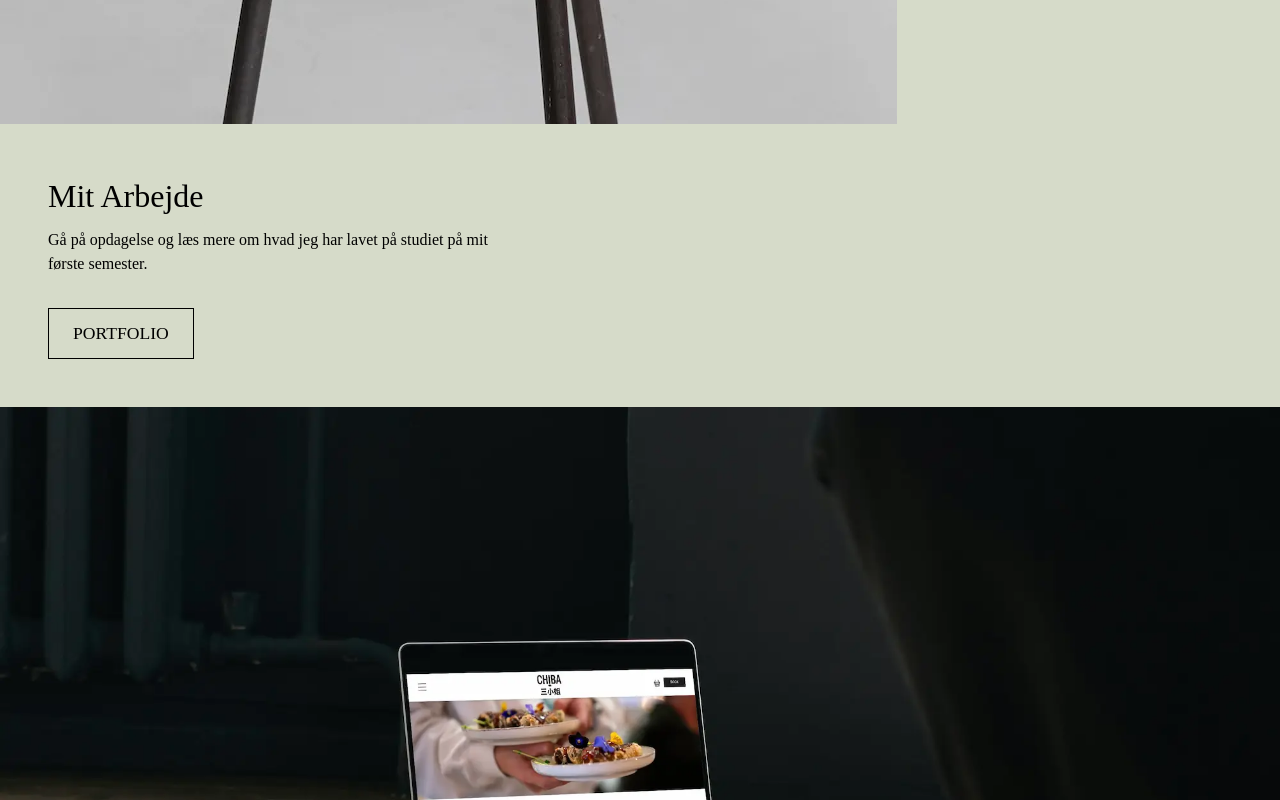
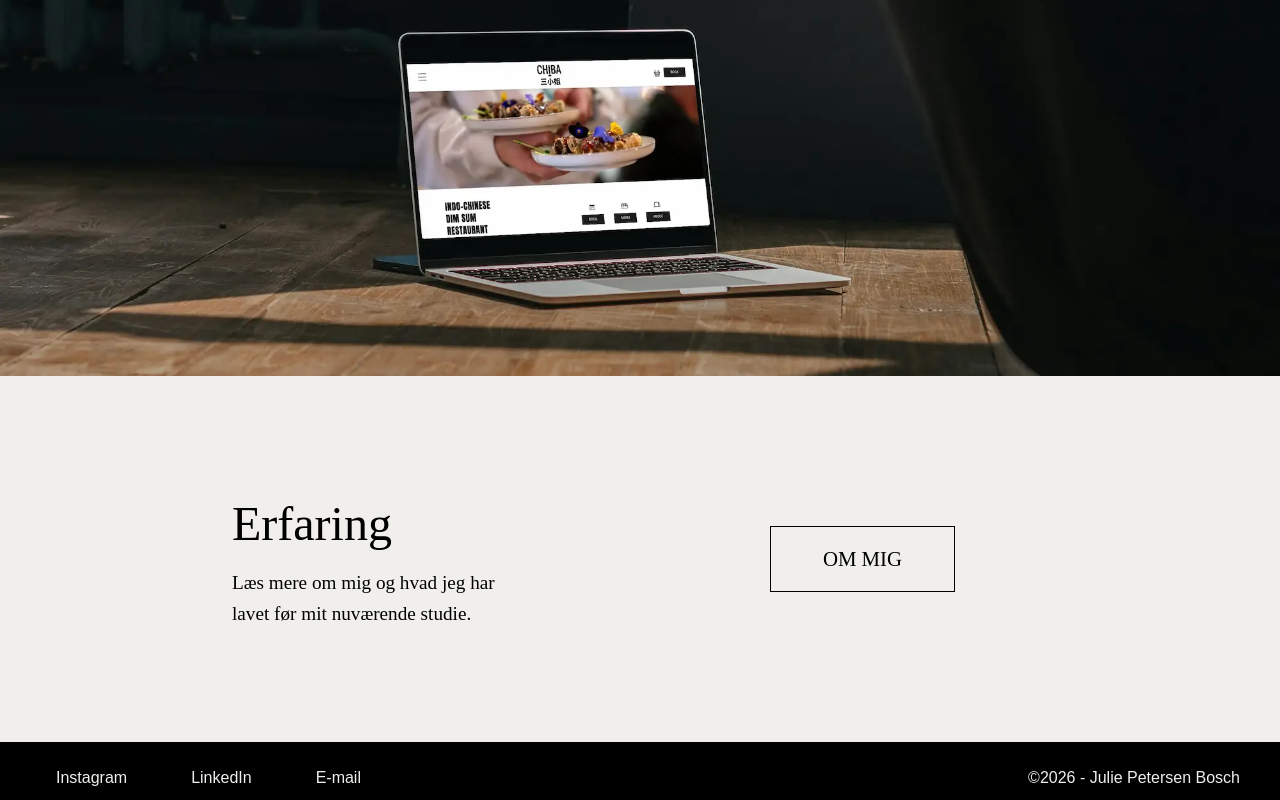
Before and after one commit to jubo0003/Portfoliosite, a plain HTML site: page index.html in a window 1280 px wide. Shown: the part 2540-3340 px from the top of the page. Drawn offline with Linux system fonts and the light colour scheme; a web font is replaced by a local one.

Commit message:
progress on desktop

```diff
--- a/css/general.css
+++ b/css/general.css
@@ -152,11 +152,22 @@ h2 {
 
 p {
   max-width: 65ch;
+  line-height: 1.6;
 }
 
 h3 {
   font-size: 2em;
   font-weight: 400;
+}
+
+@media (width>800px) {
+  h3 {
+    font-size: 3rem;
+  }
+
+  p {
+    font-size: 1.2rem;
+  }
 }
 
 /* cta styling */
--- a/css/index.css
+++ b/css/index.css
@@ -17,3 +17,10 @@
   gap: 2em;
   padding: 3em;
 }
+
+.flex-text-cta2 {
+  display: flex;
+  flex-direction: column;
+  gap: 2em;
+  padding: 3em;
+}
--- a/css/layout.css
+++ b/css/layout.css
@@ -19,7 +19,7 @@
   }
 }
 
-@media (width<800px) {
+@media (width>800px) {
   .burgernav {
     display: none;
 
@@ -27,4 +27,56 @@
       display: block;
     }
   }
+
+  .cta-green {
+    font-size: 1.3em;
+    padding: 0.8em 2.5em;
+  }
+
+  .cta-beige {
+    font-size: 1.3em;
+    padding: 0.8em 2.5em;
+  }
+
+  .flexbox1-1 {
+    display: flex;
+    flex-direction: row;
+    gap: 2em;
+
+    & img {
+      max-width: 50%;
+      padding: 4em 2.5em 4em 3em;
+    }
+  }
+
+  .flex-text-cta1 {
+    display: flex;
+    justify-content: center;
+    gap: 4em;
+  }
+
+  .flex-text-cta2 {
+    display: flex;
+    flex-direction: row;
+    gap: 17.2em;
+    padding: 7em 14.5em;
+  }
+
+  .om-cta {
+    display: flex;
+    align-self: center;
+  }
+
+  footer {
+    display: flex;
+    flex-direction: row;
+    justify-content: space-between;
+    padding: 1.5em 2.5em;
+  }
+
+  .footerlinks {
+    display: flex;
+    flex-direction: row;
+    gap: 4em;
+  }
 }
--- a/index.html
+++ b/index.html
@@ -16,9 +16,9 @@
       href="https://fonts.googleapis.com/css2?family=Hedvig+Letters+Sans&display=swap"
       rel="stylesheet"
     />
+    <link rel="stylesheet" href="css/index.css" />
     <link rel="stylesheet" href="css/general.css" />
     <link rel="stylesheet" href="css/layout.css" />
-    <link rel="stylesheet" href="css/index.css" />
   </head>
 
   <body>
@@ -73,14 +73,15 @@
           </div>
         </div>
       </header>
-      <div class="flexhero">
+      <div class="flexhero gridhero">
         <div>
           <img
+            class="heroimage"
             src="content/img/sunlight.webp"
             alt="sollys der reflekteres og rammer en væg"
           />
         </div>
-        <div>
+        <div class="herotext">
           <h2>
             MULTIMEDIEDESIGN // <br />
             STUDERENDE
@@ -89,7 +90,7 @@
         </div>
       </div>
 
-      <section class="bg-change">
+      <section class="bg-change flexbox1-1">
         <img
           src="content/img/juus-chair.webp"
           alt="macbook viser Juus hjemmeside"
@@ -98,8 +99,9 @@
           <div class="h3-p-index">
             <h3>Mit Arbejde</h3>
             <p>
-              Gå på opdagelse og læs mere om hvad jeg har lavet på studiet på
-              mit første semester.
+              Gå på opdagelse og læs mere om <br />
+              hvad jeg har lavet på studiet på mit <br />
+              første semester.
             </p>
           </div>
           <div>
@@ -111,12 +113,15 @@
         src="content/img/chiba-floor.webp"
         alt="macbook der viser CHIBAs hjemmeside"
       />
-      <div class="flex-text-cta1">
+      <div class="flex-text-cta2">
         <div class="h3-p-index">
           <h3>Erfaring</h3>
-          <p>Læs mere om mig og hvad jeg har lavet før mit nuværende studie.</p>
+          <p>
+            Læs mere om mig og hvad jeg har <br />
+            lavet før mit nuværende studie.
+          </p>
         </div>
-        <div>
+        <div class="om-cta">
           <button class="cta-beige">OM MIG</button>
         </div>
       </div>
@@ -134,7 +139,7 @@
             <a href="mailto:jubo0003@stud.ek.dk">E-mail</a>
           </div>
         </div>
-        <div class="center"><p>©2026 - Julie Petersen Bosch</p></div>
+        <div class="center">©2026 - Julie Petersen Bosch</div>
       </footer>
     </main>
   </body>
```
